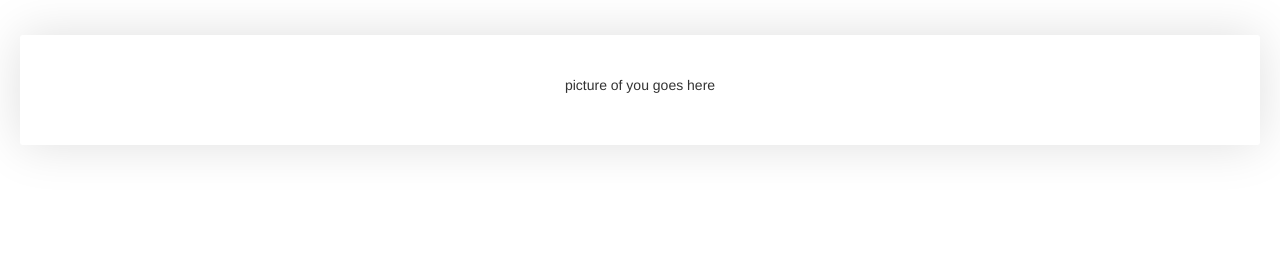
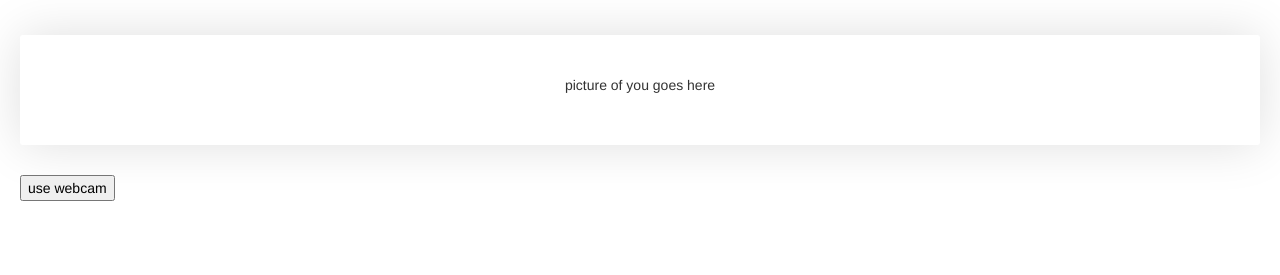
Before and after one commit to richo/catson.me, a Flask app: page / in a window 1280 px wide. Shown: the part 240-515 px from the top of the page. Run offline with Flask 2, Linux system fonts and the light colour scheme; some libraries are stand-ins or nearby versions.

Commit message:
Now with added crimes against humanity

```diff
--- a/catson/static/catson.js
+++ b/catson/static/catson.js
@@ -15,6 +15,48 @@ var cats = [
 'https://d217f0ay5mnho1.cloudfront.net/14.png'
 ];
 
+function use_webcam() {
+  $('#dropzone_content').hide();
+  $('#webcam_content').show();
+
+  var video = document.querySelector('video');
+
+  // userGetMedia = (navigator.webkitGetUserMedia ? navigator.webkitGetUserMedia : navigator.getUserMedia);
+
+  // userGetMedia({video: true}, function(stream) {
+  //     video.src = window.URL.createObjectURL(stream);
+  //       localMediaStream = stream;
+  // },
+  // function(err) { console.log("This didn't go to plan"); }
+  // );
+  navigator.webkitGetUserMedia({video: true},
+      function(stream) {
+                    video.src = window.webkitURL.createObjectURL(stream);
+      },
+      function(erro) {
+        alert("camera isn't so good");
+        use_dropzone();
+      }
+      );
+}
+
+function take_snapshot() {
+  var canvas = document.getElementById('canvas');
+  var ctx = canvas.getContext('2d');
+  var video = document.querySelector('video');
+
+  canvas.width = video.videoWidth;
+  canvas.height = video.videoHeight;
+  ctx.drawImage(video, 0, 0);
+  $('video').remove();
+  handleFileSelect(null);
+}
+
+function use_dropzone() {
+  $('#dropzone_content').show();
+  $('#webcam_content').hide();
+}
+
 function get_cat() {
   return cats[Math.floor(Math.random() * cats.length)];
 }
@@ -31,9 +73,12 @@ function cat_img(draw_cat) {
 }
 
 function handleFileSelect(evt) {
+  if (evt !== null) {
     evt.stopPropagation();
     evt.preventDefault();
+  }
   $('#drop_zone').remove();
+  $('#webcam_content').remove();
 
   var exempt = [];
 
@@ -94,6 +139,7 @@ function handleFileSelect(evt) {
   var canvas = document.getElementById('canvas');
   var ctx = canvas.getContext('2d');
   var img = new Image();
+  if (evt !== null) {
     img.src = URL.createObjectURL(evt.dataTransfer.files[0]);
     img.onload = function() {
       canvas.height = img.height;
@@ -107,6 +153,13 @@ function handleFileSelect(evt) {
         "min_neighbors" : 1 });
       post(comp);
     };
+  } else {
+    var comp = ccv.detect_objects({ "canvas" : canvas,
+      "cascade" : cascade,
+      "interval" : 5,
+      "min_neighbors" : 1 });
+    post(comp);
+  }
 }
 
 function handleDragOver(evt) {
--- a/catson/templates/index.html
+++ b/catson/templates/index.html
@@ -27,11 +27,33 @@
         <div style="height: 40px;"></div>
         <div class="container-fluid">
             <canvas id="canvas" width="578" height="200"></canvas>
-            <div id="drop_zone"><p>picture of you goes here</p></div>
+            <div id="webcam_content" style="display: none;">
+                <video autoplay></video>
+                <img src="">
+                <canvas style="display:none;"></canvas>
+                <button id="take_snapshot">Take pic</button>
+                <button id="enable_dropzone">use dropzone</button>
+            </div>
+            <div id="dropzone_content">
+                <div id="drop_zone"><p>picture of you goes here</p></div>
+                <button id="enable_webcam">use webcam</button>
+            </div>
         </div>
 
         <script>
             var faces = [];
+
+            $('#enable_webcam').on('click', function() {
+               use_webcam();
+            });
+
+            $('#take_snapshot').on('click', function() {
+                take_snapshot();
+            });
+
+            $('#enable_dropzone').on('click', function() {
+                use_dropzone();
+            });
 
 
             // Setup the dnd listeners.
```
Lines whose indentation alone changed are shown as unchanged.
